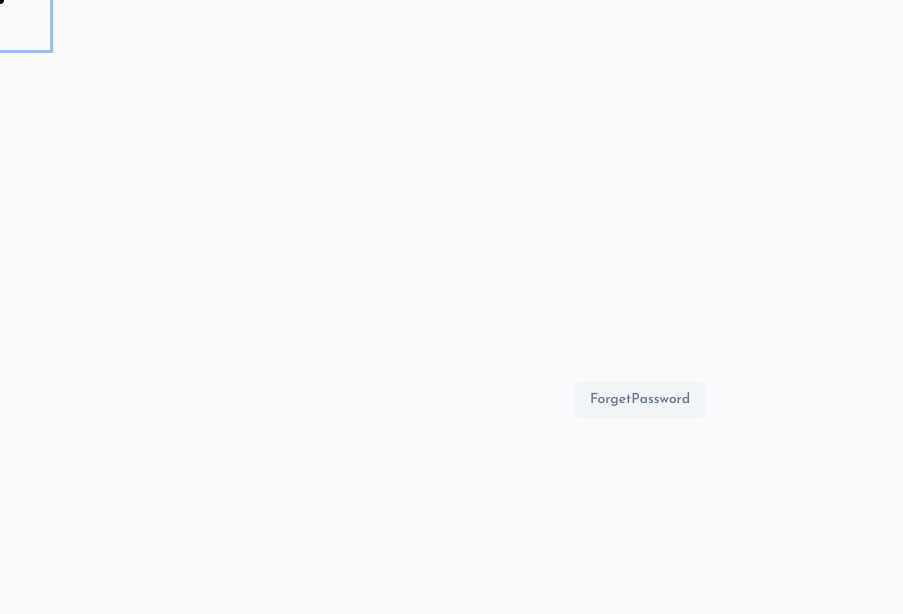
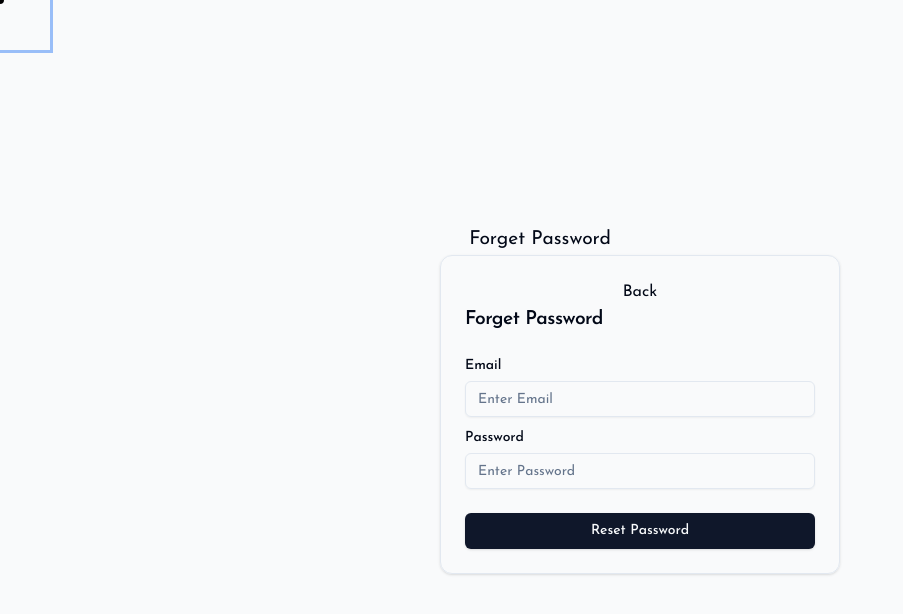
Before and after one commit to vikrantmalla/bikrant-malla.com.np, a Next.js app: page /admin in a window 1280 px wide. Both pictures are taken after a click on the button "Forget Password". Shown: the top 614 px of the page, without its empty margins (0-903 px from the left). Built offline with nearby package versions, Linux system fonts and the light colour scheme; no server answers; the database is empty.

Commit message:
fix: font issue with UI

```diff
--- a/src/components/adminDashboard/auth/AuthModal.tsx
+++ b/src/components/adminDashboard/auth/AuthModal.tsx
@@ -1,5 +1,5 @@
 "use client";
-import React, { useState } from "react";
+import React, { useEffect, useState } from "react";
 import { Tabs, TabsContent, TabsList, TabsTrigger } from "@/components/ui/tabs";
 // import { signIn } from "next-auth/react";
 import SignIn from "./SignIn";
@@ -8,30 +8,24 @@ import SignUp from "./SignUp";
 import { useSelector } from "react-redux";
 import { RootState } from "@/redux/store";
 import ResetPassword from "./ResetPassword";
-// import { useDispatch } from "react-redux";
-// import { AppDispatch } from "@/redux/store";
-// import { setShowModal } from "@/redux/feature/appSlice";
+import { joseFont } from "@/helpers/lib/font";
 
 const AuthModal = ({ config }: ConfigData) => {
-  // const dispatch = useDispatch<AppDispatch>();
   const showForgetPasswordModal = useSelector(
     (state: RootState) => state.app.showForgetPasswordModal
   );
 
-  const allowSignUp = config.some((c) => c.allowSignUp);
   const renderTabsTrigger = (value: string) => {
-    if (value === "SignIn") {
-      return <TabsTrigger value={value}>{value}</TabsTrigger>;
+    if (value === "Sign In") {
+      return (
+        <TabsTrigger value={value} className={`${joseFont} fs-400`}>
+          {value}
+        </TabsTrigger>
+      );
     }
-    if (value === "SignUp") {
-      return <TabsTrigger value={value}>{value}</TabsTrigger>;
-    }
-    if (value === "ForgetPassword") {
+    if (value === "Sign Up") {
       return (
-        <TabsTrigger
-          value={value}
-          className={`${allowSignUp ? "" : " w-full"}`}
-        >
+        <TabsTrigger value={value} className={`${joseFont} fs-400`}>
           {value}
         </TabsTrigger>
       );
@@ -41,32 +35,24 @@ const AuthModal = ({ config }: ConfigData) => {
 
   return (
     <div className="flex items-center justify-center h-screen">
-      <Tabs defaultValue="SignIn">
-        {!showForgetPasswordModal ? (
-          <TabsList>
-            {renderTabsTrigger("SignIn")}
-            {renderTabsTrigger("SignUp")}
+      <Tabs defaultValue="Sign In" className="w-[400px]">
+        {showForgetPasswordModal === false ? (
+          <TabsList className="grid w-full grid-cols-2 h-10">
+            {renderTabsTrigger("Sign In")}
+            {renderTabsTrigger("Sign Up")}
           </TabsList>
-        ) : (
-          <TabsList
-            className={allowSignUp ? "grid w-full grid-cols-2" : "w-full"}
-          >
-            {renderTabsTrigger("ForgetPassword")}
-          </TabsList>
-        )}
-        {!showForgetPasswordModal ? (
+        ) : null}
+        {showForgetPasswordModal === false ? (
           <>
-            <TabsContent value="SignIn">
+            <TabsContent value="Sign In">
               <SignIn />
             </TabsContent>
-            <TabsContent value="SignUp">
+            <TabsContent value="Sign Up">
               <SignUp config={config} />
             </TabsContent>
           </>
         ) : (
-          <TabsContent value="ForgetPassword">
-            <ResetPassword />
-          </TabsContent>
+          <ResetPassword />
         )}
       </Tabs>
     </div>
--- a/src/components/adminDashboard/auth/ResetPassword.tsx
+++ b/src/components/adminDashboard/auth/ResetPassword.tsx
@@ -3,6 +3,7 @@ import React from "react";
 import {
   Card,
   CardContent,
+  CardDescription,
   CardFooter,
   CardHeader,
   CardTitle,
@@ -10,37 +11,69 @@ import {
 import { Input } from "@/components/ui/input";
 import { Label } from "@/components/ui/label";
 import { Button } from "@/components/ui/button";
+import { Tabs, TabsContent, TabsList, TabsTrigger } from "@radix-ui/react-tabs";
+import { setShowForgetPasswordModal } from "@/redux/feature/appSlice";
+import { useDispatch } from "react-redux";
+import { AppDispatch } from "@/redux/store";
+import { joseFont } from "@/helpers/lib/font";
 
 const ResetPassword = () => {
+  const dispatch = useDispatch<AppDispatch>();
+  const handleClick = () => {
+    dispatch(setShowForgetPasswordModal(false));
+  };
   return (
+      <Tabs defaultValue="Reset Password" className="w-[400px]">
+        <TabsList className="grid w-full grid-cols-2">
+          <TabsTrigger value="Reset Password" className={`${joseFont} fs-400`}>
+            Forget Password
+          </TabsTrigger>
+        </TabsList>
+        <TabsContent value="Reset Password">
           <Card>
             <CardHeader>
-        <CardTitle>SignIn</CardTitle>
+              <button onClick={() => handleClick()}>Back</button>
+              <CardTitle className={`${joseFont} fs-400`}>
+                Forget Password
+              </CardTitle>
             </CardHeader>
             <form>
               <CardContent className="space-y-2">
                 <div className="space-y-1">
-            <Label htmlFor="email">Email</Label>
-            <Input id="email" type="email" placeholder="Enter Email" />
+                  <Label htmlFor="email" className={`${joseFont} fs-400`}>
+                    Email
+                  </Label>
+                  <Input
+                    id="email"
+                    type="email"
+                    placeholder="Enter Email"
+                    className={`${joseFont} fs-400`}
+                  />
                 </div>
                 <div className="space-y-1">
-            <Label htmlFor="password">Password</Label>
-            <Input id="password" type="password" />
+                  <Label htmlFor="password" className={`${joseFont} fs-400`}>
+                    Password
+                  </Label>
+                  <Input
+                    id="password"
+                    type="password"
+                    placeholder="Enter Password"
+                    className={`${joseFont} fs-400`}
+                  />
                 </div>
-          <Button
-            type="button"
-            className="bg-transparent border-none text-black w-[350px]"
-          >
-            Forget Password
-          </Button>
               </CardContent>
               <CardFooter>
-          <Button type="submit" className="w-[350px]">
+                <Button
+                  type="submit"
+                  className={`${joseFont} fs-400 w-[350px]`}
+                >
                   Reset Password
                 </Button>
               </CardFooter>
             </form>
           </Card>
+        </TabsContent>
+      </Tabs>
   );
 };
 
--- a/src/components/adminDashboard/auth/SignIn.tsx
+++ b/src/components/adminDashboard/auth/SignIn.tsx
@@ -1,11 +1,10 @@
 "use client";
-import React, { useState } from "react";
+import React from "react";
 import { useForm } from "react-hook-form";
-import { LogInSubmitForm } from "@/types/form";
 import { signIn } from "next-auth/react";
-import ResetPassword from "./ResetPassword";
 import { useDispatch } from "react-redux";
 import { AppDispatch } from "@/redux/store";
+import { LogInSubmitForm } from "@/types/form";
 import { setShowForgetPasswordModal } from "@/redux/feature/appSlice";
 import {
   Card,
@@ -17,6 +16,7 @@ import {
 import { Input } from "@/components/ui/input";
 import { Label } from "@/components/ui/label";
 import { Button } from "@/components/ui/button";
+import { joseFont } from "@/helpers/lib/font";
 
 interface Props {
   showForgetPasswordModal: boolean;
@@ -53,16 +53,19 @@ const SignIn = () => {
     <>
       <Card>
         <CardHeader>
-          <CardTitle>SignIn</CardTitle>
+          <CardTitle className={`${joseFont} fs-400`}>Sign In</CardTitle>
         </CardHeader>
         <form onSubmit={handleSubmit(submit)}>
           <CardContent className="space-y-2">
             <div className="space-y-1">
-              <Label htmlFor="email">Email</Label>
+              <Label htmlFor="email" className={`${joseFont} fs-400`}>
+                Email
+              </Label>
               <Input
                 id="email"
                 type="email"
                 placeholder="Enter Email"
+                className={`${joseFont} fs-400`}
                 {...register("loginEmail", {
                   required: "Please enter your email",
                   pattern: {
@@ -72,32 +75,48 @@ const SignIn = () => {
                 })}
               />
               {errors.loginEmail != null && (
-                <small className="error-message block text-red-600 mt-2">
+                <small
+                  className={`${joseFont} fs-300 error-message block text-red-600 mt-2`}
+                >
                   {errors.loginEmail.message}
                 </small>
               )}
             </div>
             <div className="space-y-1">
-              <Label htmlFor="password">Password</Label>
+              <Label htmlFor="password" className={`${joseFont} fs-400`}>
+                Password
+              </Label>
               <Input
                 id="password"
                 type="password"
                 placeholder="Enter Password"
+                className={`${joseFont} fs-400`}
                 {...register("loginPassword", {
                   required: "Please enter your password",
                 })}
               />
+              {errors.loginPassword != null && (
+                <small
+                  className={`${joseFont} fs-300 error-message block text-red-600 mt-2`}
+                >
+                  {errors.loginPassword.message}
+                </small>
+              )}
             </div>
             <Button
               type="button"
               onClick={() => handleClick()}
-              className="bg-transparent border-none text-black w-[350px]"
+              className={`${joseFont} fs-400 bg-transparent border-none text-black w-[350px] shadow-none hover:bg-transparent`}
             >
               Forget Password
             </Button>
           </CardContent>
           <CardFooter>
-            <Button type="submit" disabled={isSubmitting} className="w-[350px]">
+            <Button
+              type="submit"
+              disabled={isSubmitting}
+              className={`${joseFont} fs-400 w-[350px]`}
+            >
               Sign In
             </Button>
           </CardFooter>
--- a/src/components/adminDashboard/auth/SignUp.tsx
+++ b/src/components/adminDashboard/auth/SignUp.tsx
@@ -18,6 +18,7 @@ import { Input } from "@/components/ui/input";
 import { Label } from "@/components/ui/label";
 import { Button } from "@/components/ui/button";
 import { ConfigData } from "@/types/data";
+import { joseFont } from "@/helpers/lib/font";
 
 const SignUp = ({ config }: ConfigData) => {
   const showForgetPasswordModal = useSelector(
@@ -30,8 +31,10 @@ const SignUp = ({ config }: ConfigData) => {
   ) : (
     <Card>
       <CardContent className="space-y-2  w-96 h-60">
-        <div className="space-y-1 flex items-center justify-center h-60">
-          Signup Disable
+        <div
+          className={`${joseFont} fs-400 space-y-1 flex items-center justify-center h-60`}
+        >
+          Sign up Disable
         </div>
       </CardContent>
     </Card>
@@ -114,12 +117,14 @@ export const SignUpComponent = () => {
   return (
     <Card>
       <CardHeader>
-        <CardTitle>SignUp</CardTitle>
+        <CardTitle className={`${joseFont} fs-400`}>SignUp</CardTitle>
       </CardHeader>
       <form onSubmit={handleSubmit(submit)}>
         <CardContent className="space-y-2">
           <div className="space-y-1">
-            <Label htmlFor="email">Email</Label>
+            <Label htmlFor="email" className={`${joseFont} fs-400`}>
+              Email
+            </Label>
             <Input
               id="email"
               type="email"
@@ -133,46 +138,62 @@ export const SignUpComponent = () => {
               })}
             />
             {errors.signupEmail != null && (
-              <small className="error-message block text-red-600 mt-2">
+              <small
+                className={`${joseFont} fs-300 error-message block text-red-600 mt-2`}
+              >
                 {errors.signupEmail.message}
               </small>
             )}
           </div>
           <div className="space-y-1">
-            <Label htmlFor="password">New password</Label>
+            <Label htmlFor="password" className={`${joseFont} fs-400`}>
+              New password
+            </Label>
             <Input
               id="password"
               type="password"
               placeholder="Enter Password"
+              className={`${joseFont} fs-400`}
               {...register("signupPassword", {
                 validate: validatePassword,
               })}
             />
           </div>
           {errors.signupPassword != null && (
-            <small className="error-message block text-red-600 mt-2">
+            <small
+              className={`${joseFont} fs-300 error-message block text-red-600 mt-2`}
+            >
               {errors.signupPassword.message}
             </small>
           )}
           <div className="space-y-1">
-            <Label htmlFor="confirm-password">Confirm Password</Label>
+            <Label htmlFor="confirm-password" className={`${joseFont} fs-400`}>
+              Confirm Password
+            </Label>
             <Input
               id="confirm-password"
               type="password"
               placeholder="Confirm Password"
+              className={`${joseFont} fs-400`}
               {...register("signupConfirmPassword", {
                 validate: validateConfirmPassword,
               })}
             />
           </div>
           {errors.signupConfirmPassword != null && (
-            <small className="error-message block text-red-600 mt-2">
+            <small
+              className={`${joseFont} fs-300 error-message block text-red-600 mt-2`}
+            >
               {errors.signupConfirmPassword.message}
             </small>
           )}
         </CardContent>
         <CardFooter>
-          <Button type="submit" disabled={isSubmitting}>
+          <Button
+            type="submit"
+            disabled={isSubmitting}
+            className={`${joseFont} fs-400 w-[350px]`}
+          >
             Sign Up
           </Button>
         </CardFooter>
```
Lines whose indentation alone changed are shown as unchanged.
